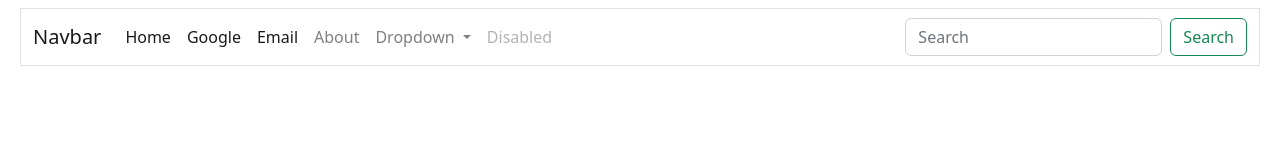
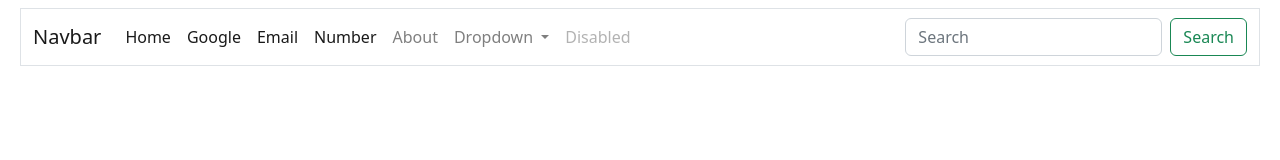
Before and after one commit to webbuildershopiana/project, a plain HTML site: page about-us.html in a window 1280 px wide. Drawn offline with nearby package versions, Linux system fonts and the light colour scheme.

Commit message:
9b08a2e1-e3dc-46f1-a083-6209956d0130

```diff
--- a/about-us.html
+++ b/about-us.html
@@ -89,6 +89,7 @@
          <li class="nav-item" id="imphw"><a page="page://1X2PYEvPMQuPT3uc" name="index" slug="index" href="//project-webbuildershopiana.vercel.app/index.html" link-type="page" class="nav-link active" id="ihtfb">Home</a></li>
          <li class="nav-item" id="ii2v8u"><a url="https://www.google.com/" href="https://www.google.com/" new-tab link-type="url" class="nav-link active" id="i6bkdl">Google</a></li>
          <li class="nav-item" id="i13wo9"><a email="vyash7563@gmail.com" subject="anything" href="mailto:vyash7563@gmail.com?subject=anything" link-type="email" class="nav-link active" id="imuk73">Email</a></li>
+         <li class="nav-item" id="i912dh"><a phone="9057280777" href="tel:9057280777" link-type="phone" class="nav-link active" id="ir693z">Number</a></li>
          <li class="nav-item"><a page="page://f1b3nwc09GylBAN9q" name="About us" slug="about-us" href="//project-webbuildershopiana.vercel.app/about-us.html" link-type="page" class="nav-link" id="imqqf">About</a></li>
          <li class="nav-item dropdown"><a href="#" id="navbarDropdown-2" role="button" data-bs-toggle="dropdown" aria-expanded="false" class="nav-link dropdown-toggle"> Dropdown </a>
           <ul aria-labelledby="navbarDropdown" class="dropdown-menu">
```
